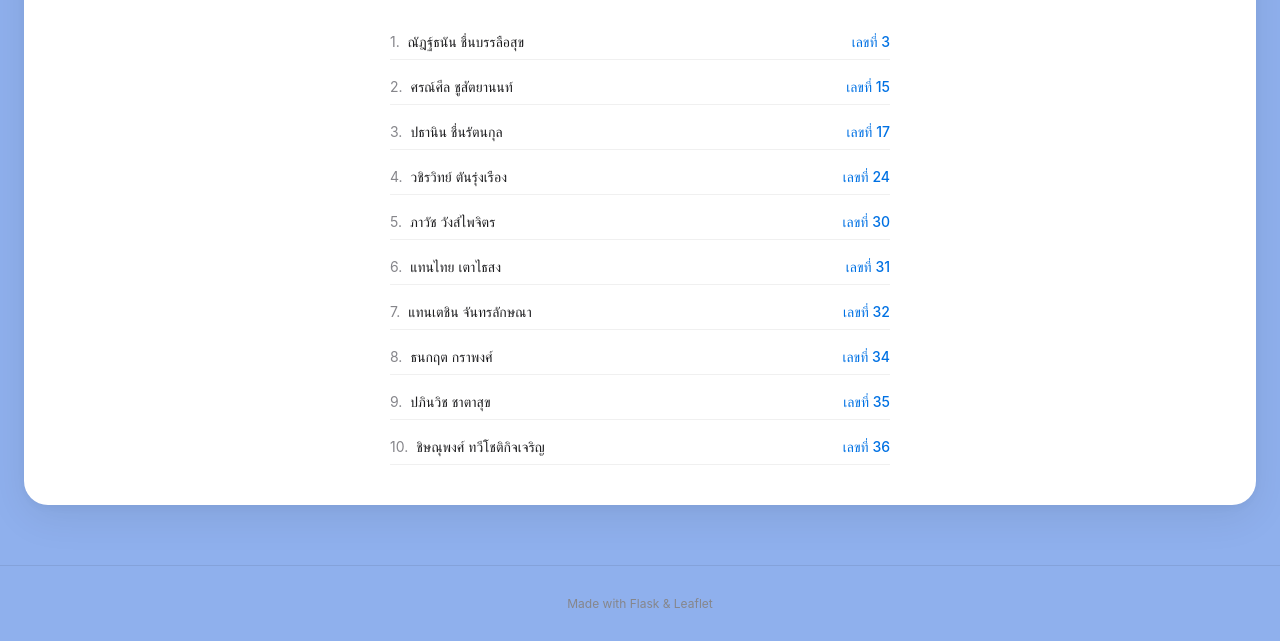
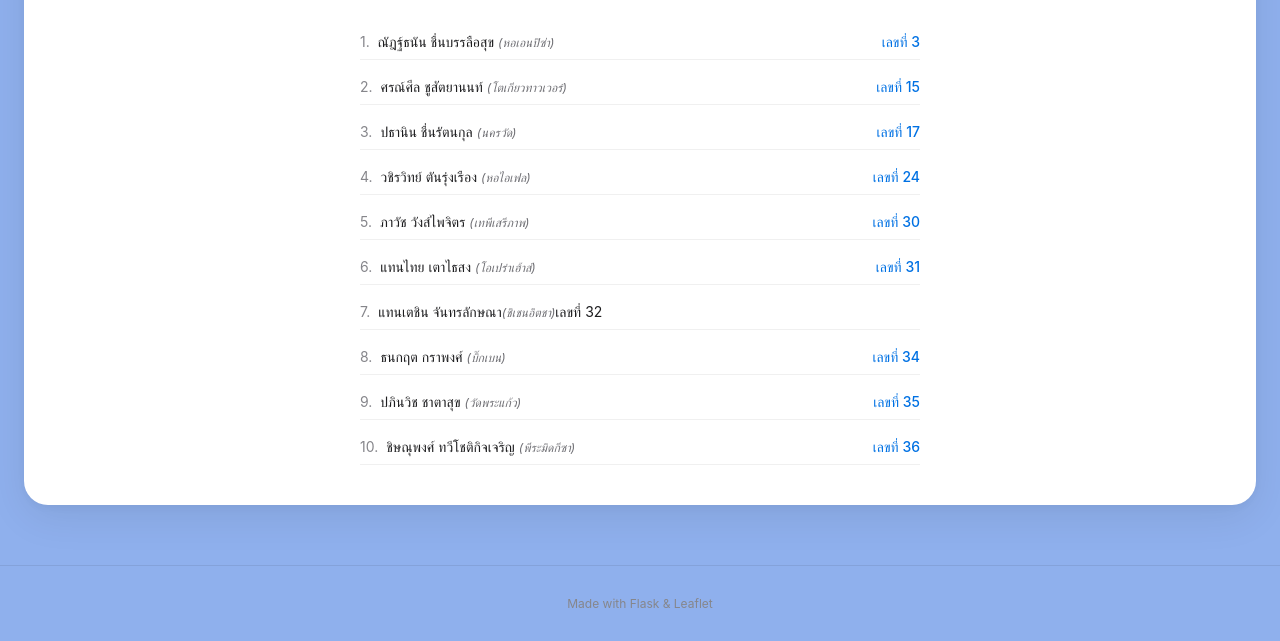
Before and after one commit to ChitsanuphongZa555/geographywork, a Flask app: page / in a window 1280 px wide. Shown: the part 981-1622 px from the top of the page. Run offline with Flask 3, Linux system fonts and the light colour scheme.

Commit message:
made credit

```diff
--- a/templates/index.html
+++ b/templates/index.html
@@ -173,7 +173,7 @@
 
         .credits-list {
             list-style: none;
-            max-width: 500px;
+            max-width: 560px;
             margin: 0 auto;
             display: grid;
             gap: 10px;
@@ -182,6 +182,7 @@
         .credits-list li {
             display: flex;
             justify-content: space-between;
+            align-items: baseline;
             font-size: 14px;
             color: #1d1d1f;
             padding: 8px 0;
@@ -193,9 +194,17 @@
             margin-right: 8px;
         }
 
+        .credits-list .place {
+            font-size: 12px;
+            color: #6e6e73;
+            font-style: italic;
+        }
+
         .credits-list .no {
             color: #0071e3;
             font-weight: 500;
+            flex-shrink: 0;
+            margin-left: 12px;
         }
 
         .footer {
@@ -353,7 +362,7 @@
         }
 
         .modal-info .credit {
-            font-size: 11px;
+            font-size: 14px;
             color: #a1a1a6;
             margin-top: 8px;
             font-style: italic;
@@ -380,16 +389,16 @@
         <div class="credits-card">
             <h2>Created by</h2>
             <ul class="credits-list">
-                <li><span><span class="num">1.</span>ณัฎฐ์ธนัน ชื่นบรรลือสุข</span><span class="no">เลขที่ 3</span></li>
-                <li><span><span class="num">2.</span>ศรณ์ศีล ชูสัตยานนท์</span><span class="no">เลขที่ 15</span></li>
-                <li><span><span class="num">3.</span>ปธานิน ชื่นรัตนกุล</span><span class="no">เลขที่ 17</span></li>
-                <li><span><span class="num">4.</span>วชิรวิทย์ ตันรุ่งเรือง</span><span class="no">เลขที่ 24</span></li>
-                <li><span><span class="num">5.</span>ภาวัช วังส์ไพจิตร</span><span class="no">เลขที่ 30</span></li>
-                <li><span><span class="num">6.</span>แทนไทย เตาไธสง</span><span class="no">เลขที่ 31</span></li>
-                <li><span><span class="num">7.</span>แทนเตชิน จันทรลักษณา</span><span class="no">เลขที่ 32</span></li>
-                <li><span><span class="num">8.</span>ธนกฤต กราพงศ์</span><span class="no">เลขที่ 34</span></li>
-                <li><span><span class="num">9.</span>ปภินวิช ชาตาสุข</span><span class="no">เลขที่ 35</span></li>
-                <li><span><span class="num">10.</span>ชิษณุพงศ์ ทวีโชติกิจเจริญ</span><span class="no">เลขที่ 36</span></li>
+                <li><span><span class="num">1.</span>ณัฎฐ์ธนัน ชื่นบรรลือสุข <span class="place">(หอเอนปิซ่า)</span></span><span class="no">เลขที่ 3</span></li>
+                <li><span><span class="num">2.</span>ศรณ์ศีล ชูสัตยานนท์ <span class="place">(โตเกียวทาวเวอร์)</span></span><span class="no">เลขที่ 15</span></li>
+                <li><span><span class="num">3.</span>ปธานิน ชื่นรัตนกุล <span class="place">(นครวัด)</span></span><span class="no">เลขที่ 17</span></li>
+                <li><span><span class="num">4.</span>วชิรวิทย์ ตันรุ่งเรือง <span class="place">(หอไอเฟล)</span></span><span class="no">เลขที่ 24</span></li>
+                <li><span><span class="num">5.</span>ภาวัช วังส์ไพจิตร <span class="place">(เทพีเสรีภาพ)</span></span><span class="no">เลขที่ 30</span></li>
+                <li><span><span class="num">6.</span>แทนไทย เตาไธสง <span class="place">(โอเปร่าเฮ้าส์)</span></span><span class="no">เลขที่ 31</span></li>
+                <li><span><span class="num">7.</span>แทนเตชิน จันทรลักษณา<span class="place">(ชิเชนอิตชา)<span></span></span class="no">เลขที่ 32</span></li>
+                <li><span><span class="num">8.</span>ธนกฤต กราพงศ์ <span class="place">(บิ๊กเบน)</span></span><span class="no">เลขที่ 34</span></li>
+                <li><span><span class="num">9.</span>ปภินวิช ชาตาสุข <span class="place">(วัดพระแก้ว)</span></span><span class="no">เลขที่ 35</span></li>
+                <li><span><span class="num">10.</span>ชิษณุพงศ์ ทวีโชติกิจเจริญ <span class="place">(พีระมิดกีซา)</span></span><span class="no">เลขที่ 36</span></li>
             </ul>
         </div>
     </div>
```
Also changed, not shown: 1 other file.
